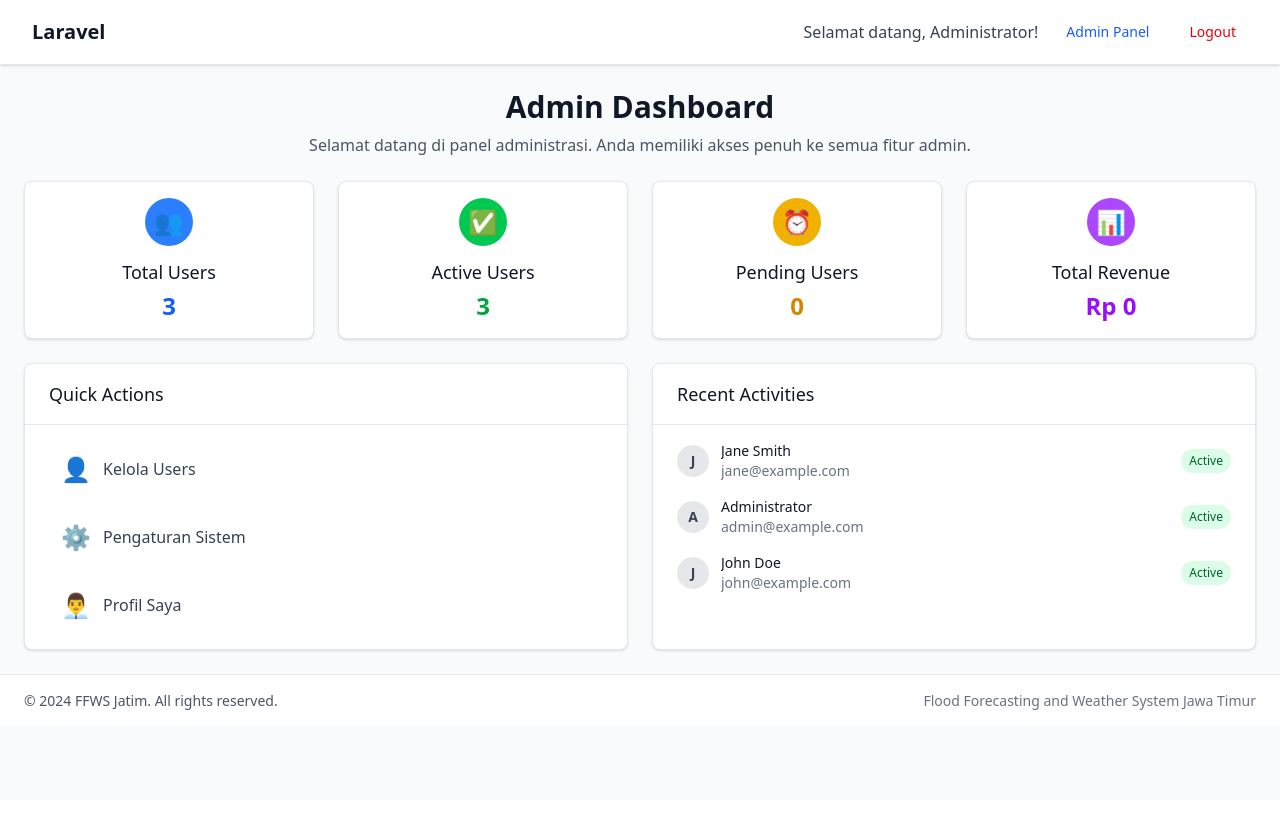
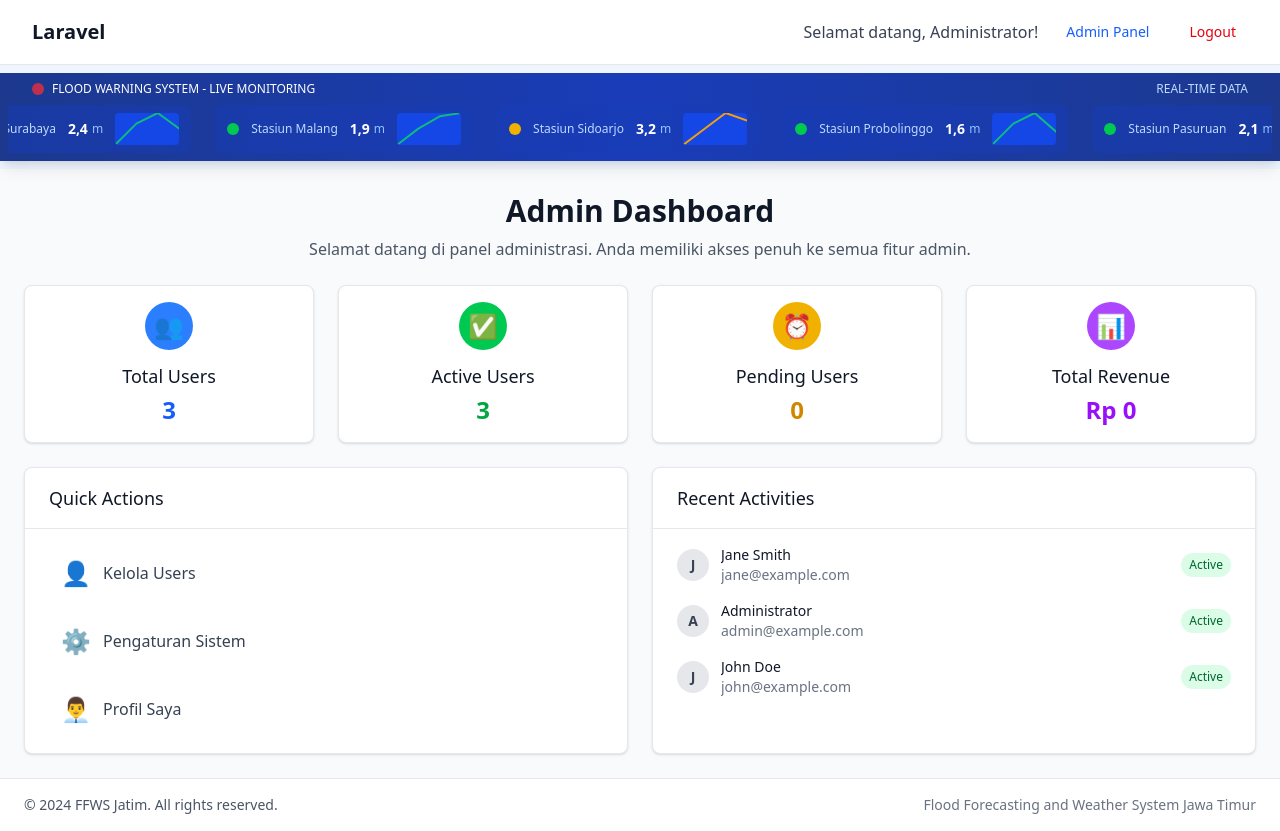
Before and after one commit to fisabilimf/ffws-jatim, a React (Vite) app in the folder frontend/: page / in a window 1280 px wide. Before the commit the page ends 800 px from the top, so only its background shows below. Built offline with nearby package versions, Linux system fonts and the light colour scheme.

Commit message:
add running chart

```diff
--- /dev/null
+++ b/frontend/src/components/common/StockTicker.jsx
@@ -0,0 +1,225 @@
+import React, { useState, useEffect, useRef } from 'react';
+
+const FloodWarningTicker = () => {
+  // Function to generate detailed history data (20 data points representing 10 minutes)
+  const generateDetailedHistory = (currentValue) => {
+    const history = [];
+    let baseValue = currentValue - (Math.random() * 0.5 + 0.2); // Start from slightly lower value
+
+    for (let i = 0; i < 20; i++) {
+      // Generate realistic water level changes
+      const change = (Math.random() - 0.5) * 0.15; // Smaller, more realistic changes
+      baseValue = Math.max(0.5, Math.min(5, baseValue + change));
+      history.push(parseFloat(baseValue.toFixed(2)));
+    }
+    return history;
+  };
+
+  const [tickerData, setTickerData] = useState([
+    { id: 1, name: 'Stasiun Surabaya', value: 2.45, unit: 'm', status: 'warning', location: 'Surabaya River', history: [2.1, 2.3, 2.4, 2.45] },
+    { id: 2, name: 'Stasiun Malang', value: 1.85, unit: 'm', status: 'alert', location: 'Malang City', history: [1.2, 1.5, 1.7, 1.85] },
+    { id: 3, name: 'Stasiun Sidoarjo', value: 3.20, unit: 'm', status: 'safe', location: 'Sidoarjo', history: [2.8, 3.0, 3.1, 3.20] },
+    { id: 4, name: 'Stasiun Probolinggo', value: 1.65, unit: 'm', status: 'warning', location: 'Probolinggo', history: [1.4, 1.5, 1.6, 1.65] },
+    { id: 5, name: 'Stasiun Pasuruan', value: 2.10, unit: 'm', status: 'safe', location: 'Pasuruan', history: [1.9, 2.0, 2.05, 2.10] },
+    { id: 6, name: 'Stasiun Mojokerto', value: 2.75, unit: 'm', status: 'safe', location: 'Mojokerto', history: [2.5, 2.6, 2.7, 2.75] },
+    { id: 7, name: 'Stasiun Lamongan', value: 1.95, unit: 'm', status: 'safe', location: 'Lamongan', history: [1.7, 1.8, 1.9, 1.95] },
+    { id: 8, name: 'Stasiun Gresik', value: 3.45, unit: 'm', status: 'alert', location: 'Gresik', history: [3.0, 3.2, 3.3, 3.45] },
+    { id: 9, name: 'Stasiun Tuban', value: 2.30, unit: 'm', status: 'warning', location: 'Tuban', history: [2.1, 2.2, 2.25, 2.30] },
+    { id: 10, name: 'Stasiun Bojonegoro', value: 1.80, unit: 'm', status: 'safe', location: 'Bojonegoro', history: [1.6, 1.7, 1.75, 1.80] },
+    { id: 11, name: 'Stasiun Jombang', value: 2.60, unit: 'm', status: 'safe', location: 'Jombang', history: [2.4, 2.5, 2.55, 2.60] },
+    { id: 12, name: 'Stasiun Nganjuk', value: 2.15, unit: 'm', status: 'safe', location: 'Nganjuk', history: [1.9, 2.0, 2.1, 2.15] },
+    { id: 13, name: 'Stasiun Kediri', value: 1.70, unit: 'm', status: 'safe', location: 'Kediri', history: [1.5, 1.6, 1.65, 1.70] },
+    { id: 14, name: 'Stasiun Blitar', value: 2.90, unit: 'm', status: 'warning', location: 'Blitar', history: [2.6, 2.7, 2.8, 2.90] },
+    { id: 15, name: 'Stasiun Tulungagung', value: 2.05, unit: 'm', status: 'safe', location: 'Tulungagung', history: [1.8, 1.9, 2.0, 2.05] }
+  ]);
+
+  const tickerRef = useRef(null);
+  const [scrollPosition, setScrollPosition] = useState(0);
+
+  // Update data secara real-time
+  useEffect(() => {
+    const updateTickerData = () => {
+      setTickerData(prev => prev.map(item => {
+        let newValue = item.value;
+        let newStatus = item.status;
+
+        // Generate random changes untuk water level
+        newValue = Math.max(0.5, Math.min(5, item.value + (Math.random() - 0.5) * 0.2));
+        newStatus = newValue > 4 ? 'alert' : newValue > 2.5 ? 'warning' : 'safe';
+
+        // Update history data - add new value and keep last 20 points
+        const newHistory = [...item.history.slice(1), newValue];
+
+        return {
+          ...item,
+          value: newValue,
+          status: newStatus,
+          history: newHistory
+        };
+      }));
+    };
+
+    const interval = setInterval(updateTickerData, 3000);
+    return () => clearInterval(interval);
+  }, []);
+
+  // Auto-scroll ticker
+  useEffect(() => {
+    const scrollTicker = () => {
+      if (tickerRef.current) {
+        setScrollPosition(prev => {
+          const newPosition = prev + 1;
+          if (newPosition >= tickerRef.current.scrollWidth - tickerRef.current.clientWidth) {
+            return 0;
+          }
+          return newPosition;
+        });
+      }
+    };
+
+    const scrollInterval = setInterval(scrollTicker, 50);
+    return () => clearInterval(scrollInterval);
+  }, []);
+
+  // Apply scroll position
+  useEffect(() => {
+    if (tickerRef.current) {
+      tickerRef.current.scrollLeft = scrollPosition;
+    }
+  }, [scrollPosition]);
+
+  // Draw line charts when data updates
+  useEffect(() => {
+    tickerData.forEach(item => {
+      drawLineChart(item.history, item.status, `chart-${item.id}`);
+    });
+  }, [tickerData]);
+
+  // Initial chart drawing
+  useEffect(() => {
+    const timer = setTimeout(() => {
+      tickerData.forEach(item => {
+        drawLineChart(item.history, item.status, `chart-${item.id}`);
+      });
+    }, 500);
+
+    return () => clearTimeout(timer);
+  }, []);
+
+  const getStatusColor = (status) => {
+    switch (status) {
+      case 'safe': return 'text-green-500';
+      case 'warning': return 'text-yellow-500';
+      case 'alert': return 'text-red-500';
+      default: return 'text-gray-400';
+    }
+  };
+
+  const getStatusBgColor = (status) => {
+    switch (status) {
+      case 'safe': return 'bg-green-500';
+      case 'warning': return 'bg-yellow-500';
+      case 'alert': return 'bg-red-500';
+      default: return 'bg-gray-500';
+    }
+  };
+
+  const formatValue = (value) => {
+    if (value >= 1000) {
+      return new Intl.NumberFormat('id-ID', {
+        minimumFractionDigits: 0,
+        maximumFractionDigits: 0
+      }).format(value);
+    }
+    return new Intl.NumberFormat('id-ID', {
+      minimumFractionDigits: 1,
+      maximumFractionDigits: 1
+    }).format(value);
+  };
+
+  // Function to draw line chart
+  const drawLineChart = (history, status, canvasId) => {
+    const canvas = document.getElementById(canvasId);
+    if (!canvas) return;
+
+    const ctx = canvas.getContext('2d');
+    const width = canvas.width;
+    const height = canvas.height;
+
+    // Clear canvas
+    ctx.clearRect(0, 0, width, height);
+
+    if (history.length < 2) return;
+
+    // Find min and max values for scaling
+    const minValue = Math.min(...history);
+    const maxValue = Math.max(...history);
+    const range = maxValue - minValue || 1;
+
+    // Set line color based on status
+    let lineColor;
+    switch (status) {
+      case 'safe': lineColor = '#10B981'; break; // green
+      case 'warning': lineColor = '#F59E0B'; break; // yellow
+      case 'alert': lineColor = '#EF4444'; break; // red
+      default: lineColor = '#6B7280'; break;
+    }
+
+    // Draw line chart
+    ctx.beginPath();
+    ctx.strokeStyle = lineColor;
+    ctx.lineWidth = 2;
+    ctx.lineCap = 'round';
+    ctx.lineJoin = 'round';
+
+    history.forEach((value, index) => {
+      const x = (index / (history.length - 1)) * width;
+      const y = height - ((value - minValue) / range) * height;
+
+      if (index === 0) {
+        ctx.moveTo(x, y);
+      } else {
+        ctx.lineTo(x, y);
+      }
+    });
+
+    ctx.stroke();
+  };
+
+  return (
+    <div className="bg-gradient-to-r from-blue-900 via-blue-800 to-blue-900 text-white p-2 shadow-lg">
+      <div className="flex items-center justify-between mb-2 px-6">
+        <div className="flex items-center space-x-2">
+          <div className="w-3 h-3 bg-red-500 rounded-full animate-pulse"></div>
+          <span className="text-xs font-medium">FLOOD WARNING SYSTEM - LIVE MONITORING</span>
+        </div>
+        <span className="text-xs text-blue-200">REAL-TIME DATA</span>
+      </div>
+
+      <div
+        ref={tickerRef}
+        className="flex space-x-6 overflow-hidden whitespace-nowrap px-6"
+        style={{ scrollBehavior: 'smooth' }}
+      >
+                 {tickerData.map((item) => (
+           <div key={item.id} className="flex items-center space-x-3 bg-blue-800/50 rounded-lg px-3 py-2 min-w-max">
+             <div className={`w-3 h-3 rounded-full ${getStatusBgColor(item.status)}`}></div>
+             <span className="text-xs text-blue-200 font-medium">{item.name}</span>
+             <div className="flex items-center space-x-1">
+               <span className="text-sm font-bold">{formatValue(item.value)}</span>
+               <span className="text-xs text-blue-300">{item.unit}</span>
+             </div>
+                           <canvas
+                id={`chart-${item.id}`}
+                width="64"
+                height="32"
+                className="w-16 h-8 bg-blue-700 rounded"
+              />
+           </div>
+         ))}
+      </div>
+    </div>
+  );
+};
+
+export default FloodWarningTicker;
--- a/frontend/src/components/layout/Layout.jsx
+++ b/frontend/src/components/layout/Layout.jsx
@@ -2,11 +2,15 @@ import React from 'react'
 import Header from './Header'
 import Footer from './Footer'
 import Dashboard from '../dashboard/Dashboard'
+import FloodWarningTicker from '../common/StockTicker'
 
 const Layout = ({ children }) => {
   return (
     <div className="min-h-screen bg-gray-50">
       <Header />
+      <div className="w-full py-2 bg-blue-50">
+        <FloodWarningTicker />
+      </div>
       <main className="w-full p-6">
         {children || <Dashboard />}
       </main>
```
